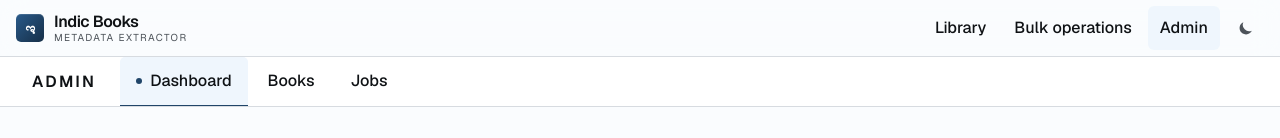
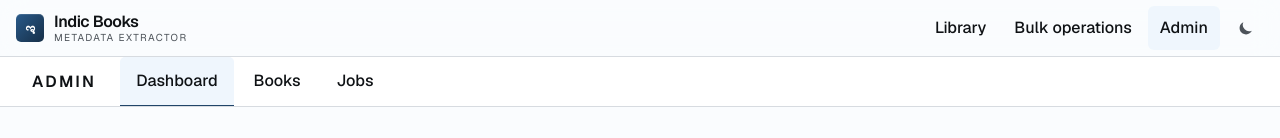
Before and after one commit to Agamya-Samuel/indic-book-metadata-extractor-v2, a Next.js app in the folder frontend/: page /admin in a window 1280 px wide. Shown: the top 138 px of the page. Built offline with nearby package versions, Linux system fonts and the light colour scheme; no server answers.

Commit message:
style(admin): remove active indicator dot from sidebar nav items

```diff
--- a/frontend/src/components/admin/admin-sidebar.tsx
+++ b/frontend/src/components/admin/admin-sidebar.tsx
@@ -31,7 +31,7 @@ export default function AdminSidebar({
           <p className="hidden sm:block text-[var(--text-xs)] font-semibold uppercase tracking-[0.14em] text-[var(--text-muted)]">
             Admin
           </p>
-          <ul className="flex gap-1 overflow-x-hidden">
+          <ul className="flex gap-1 overflow-hidden">
             {links.map((link) => {
               const active = link.exact
                 ? pathname === link.href
@@ -52,12 +52,6 @@ export default function AdminSidebar({
                         : "border-transparent text-[var(--text-muted)] hover:text-[var(--text)] hover:border-[var(--border-strong)]",
                     )}
                   >
-                    {active && (
-                      <span
-                        aria-hidden="true"
-                        className="size-1.5 rounded-full bg-[var(--accent)]"
-                      />
-                    )}
                     {link.label}
                   </Link>
                 </li>
```
